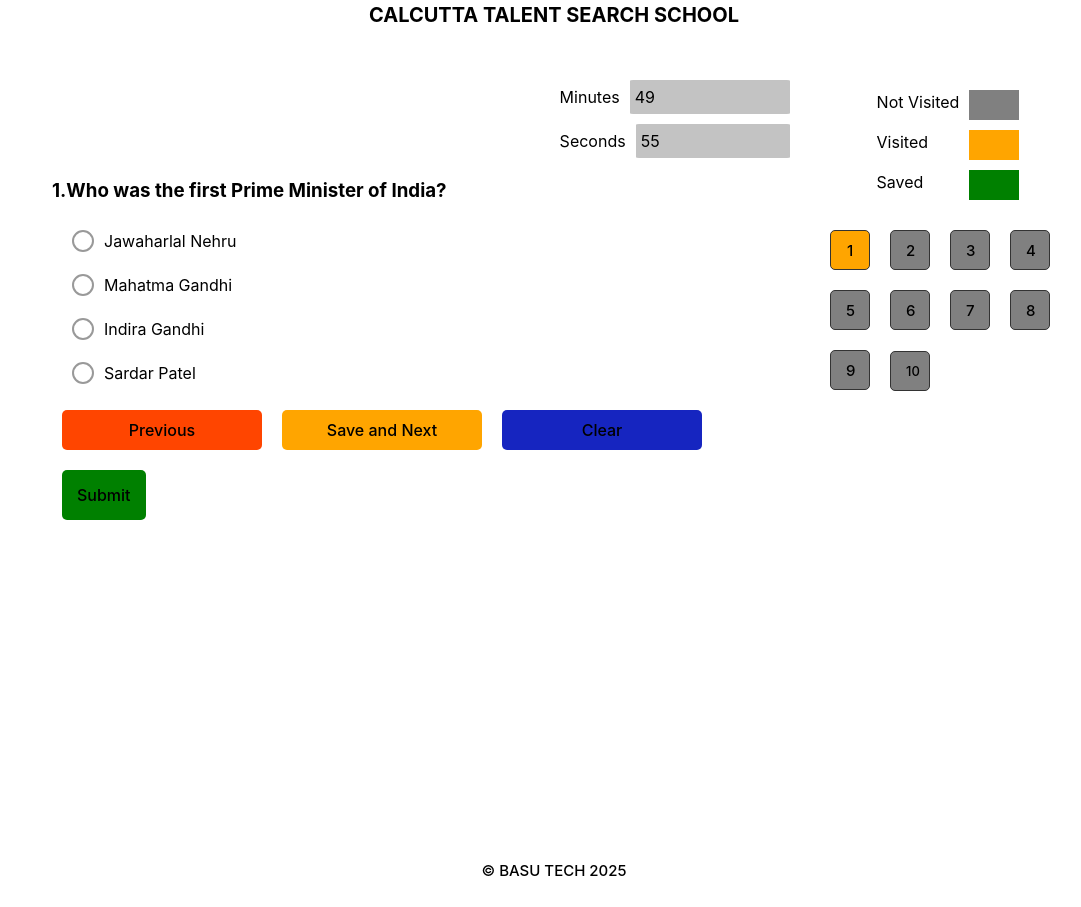
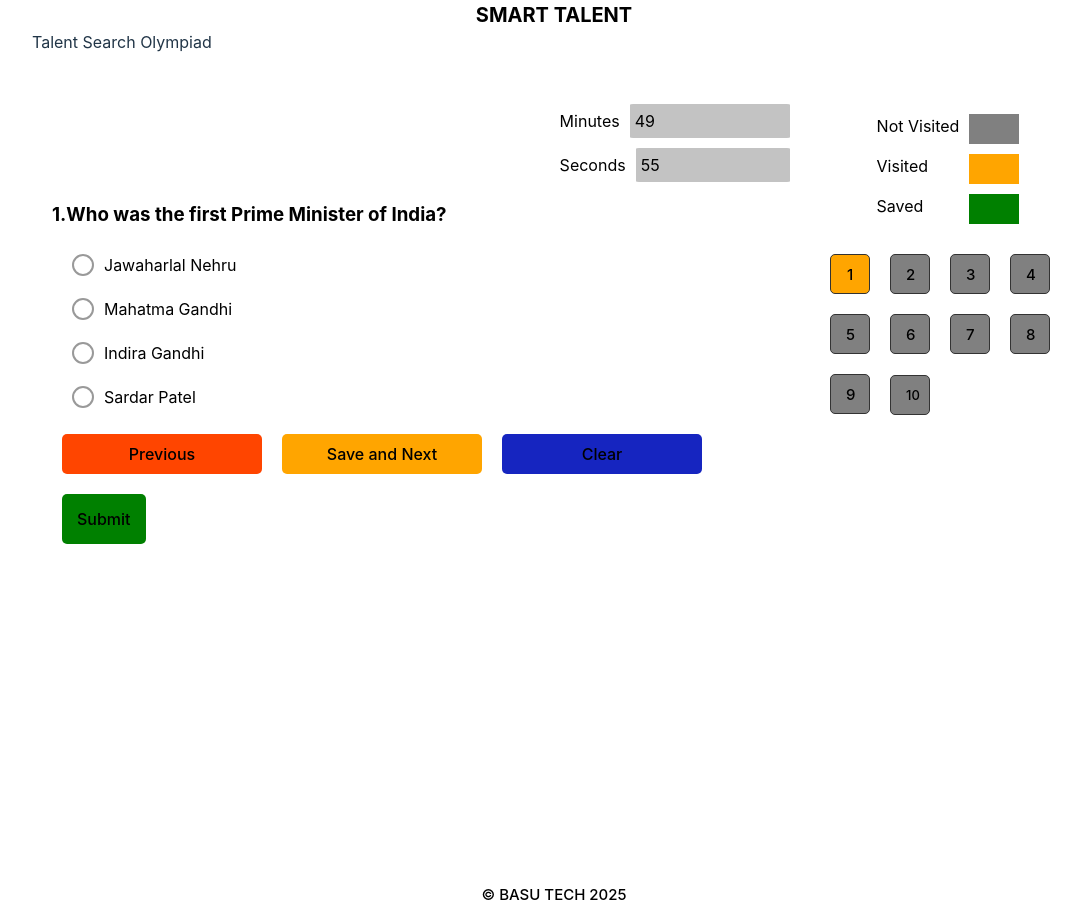
Before and after one commit to SBasu007/Olympiad-Website, a React (Vite) app in the folder Client/: page /quiz in a window 1280 px wide. Shown: the whole page, without its empty margins (86-1167 px from the left). Before the commit the page ends 883 px from the top, so only its background shows below. Built offline with nearby package versions, Linux system fonts and the light colour scheme.

Commit message:
Update header

```diff
--- a/Client/src/components/Quiz/Quiz.jsx
+++ b/Client/src/components/Quiz/Quiz.jsx
@@ -242,7 +242,8 @@ function QuizPage() {
 
   return (
     <>
-    <div className="ctss-header">CALCUTTA TALENT SEARCH SCHOOL</div>
+    <div className="ctss-header">SMART TALENT</div>
+    <div className="ctss-header2">Talent Search Olympiad</div>
     <div className="parent">
       <div className="left">
         <div className="time">
```
